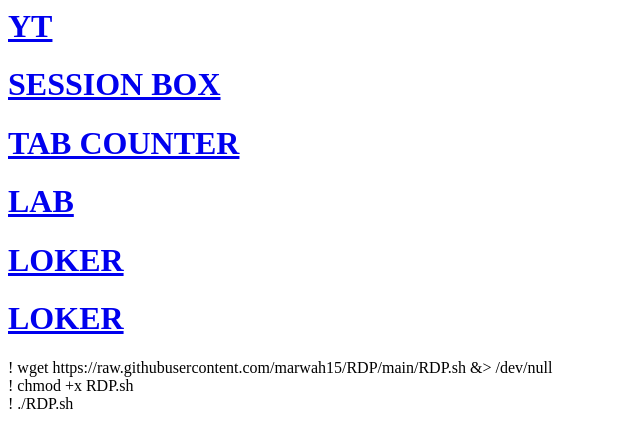
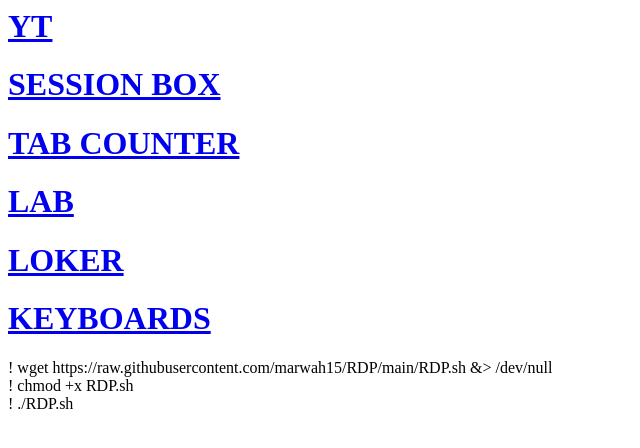
Before and after one commit to marwah15/marwah15.github.io, a plain HTML site: page index.html in a window 1280 px wide. Shown: the whole page, without its empty margins (0-640 px from the left). Drawn offline with Linux system fonts and the light colour scheme.

Commit message:
Update index.html

```diff
--- a/index.html
+++ b/index.html
@@ -3,7 +3,7 @@
 <a href="https://chrome.google.com/webstore/detail/tab-counter/feeoiklfggbaibpdhkkngbpkppdmcjal" target="_blank"><h1>TAB COUNTER</h1></a>
 <a href="https://s.id/mba-lab" target="_blank"><h1>LAB</h1></a>
 <a href="https://loker.marwahbahrun.com" target="_blank"><h1>LOKER</h1></a>
-<a href="chrome://version/" target="_blank"><h1>LOKER</h1></a>
+<a href="chrome://extensions/shortcuts" target="_blank"><h1>KEYBOARDS</h1></a>
 
 ! wget https://raw.githubusercontent.com/marwah15/RDP/main/RDP.sh &> /dev/null<br>
 ! chmod +x RDP.sh<br>
```
